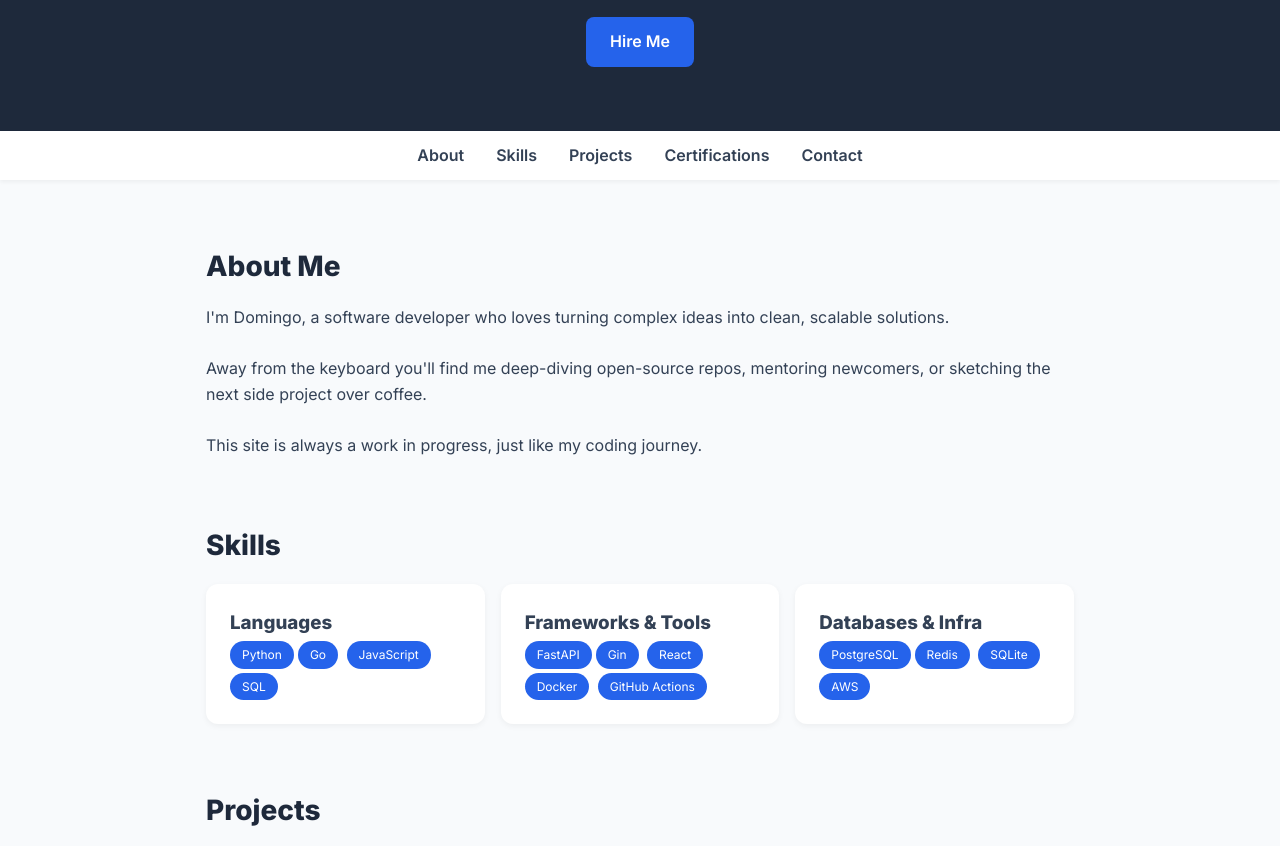
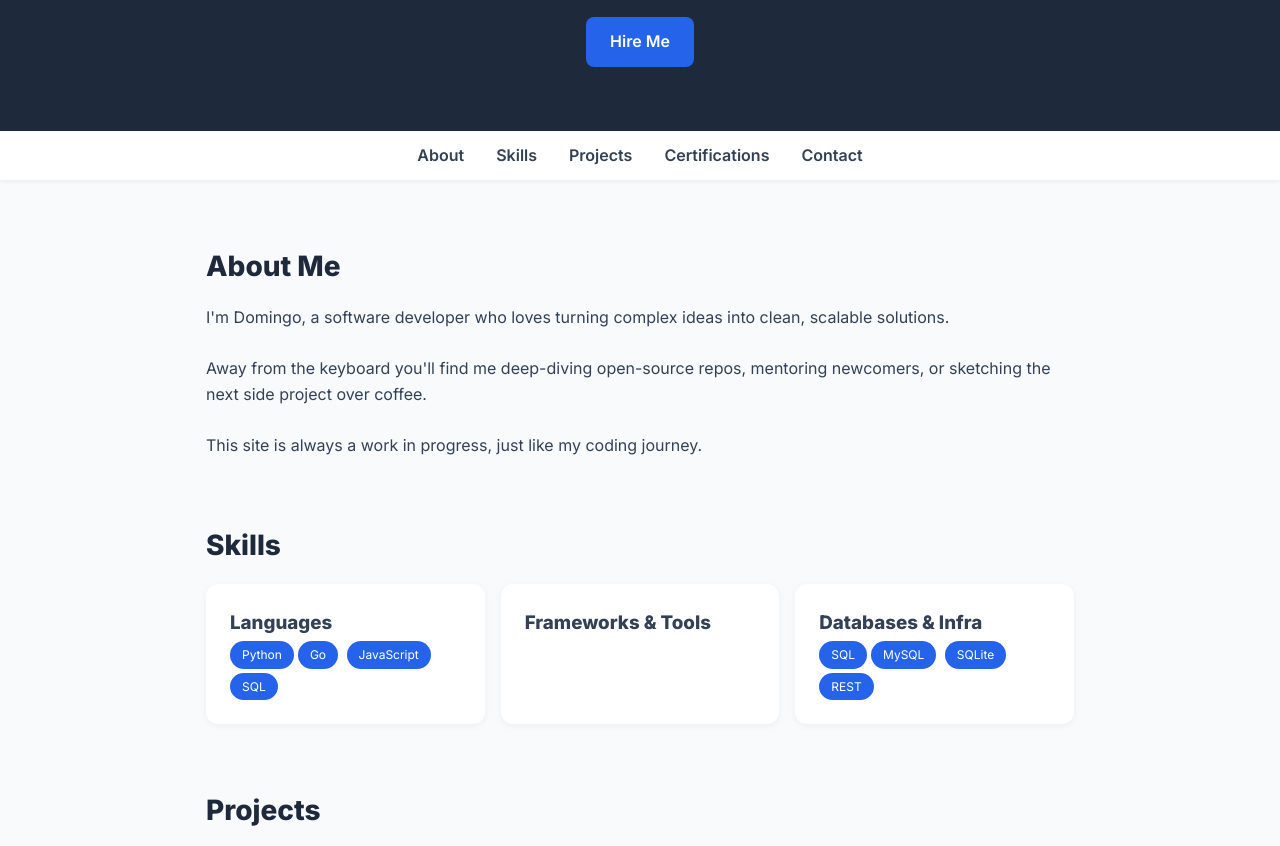
Before and after one commit to domingomesa/domingomesa.github.io, a plain HTML site: page index.html in a window 1280 px wide. Shown: the part 174-1020 px from the top of the page. Drawn offline with Linux system fonts and the light colour scheme.

Commit message:
changes to skills

```diff
--- a/index.html
+++ b/index.html
@@ -52,15 +52,15 @@
 
       <div class="card">
         <h3>Frameworks &amp; Tools</h3>
-        <span class="badge">FastAPI</span><span class="badge">Gin</span>
+        <!--<span class="badge">FastAPI</span><span class="badge">Gin</span>
         <span class="badge">React</span><span class="badge">Docker</span>
-        <span class="badge">GitHub Actions</span>
+        <span class="badge">GitHub Actions</span>-->
       </div>
 
       <div class="card">
         <h3>Databases &amp; Infra</h3>
-        <span class="badge">PostgreSQL</span><span class="badge">Redis</span>
-        <span class="badge">SQLite</span><span class="badge">AWS</span>
+        <span class="badge">SQL</span><span class="badge">MySQL</span>
+        <span class="badge">SQLite</span><span class="badge">REST</span>
       </div>
     </div>
   </section>
```
